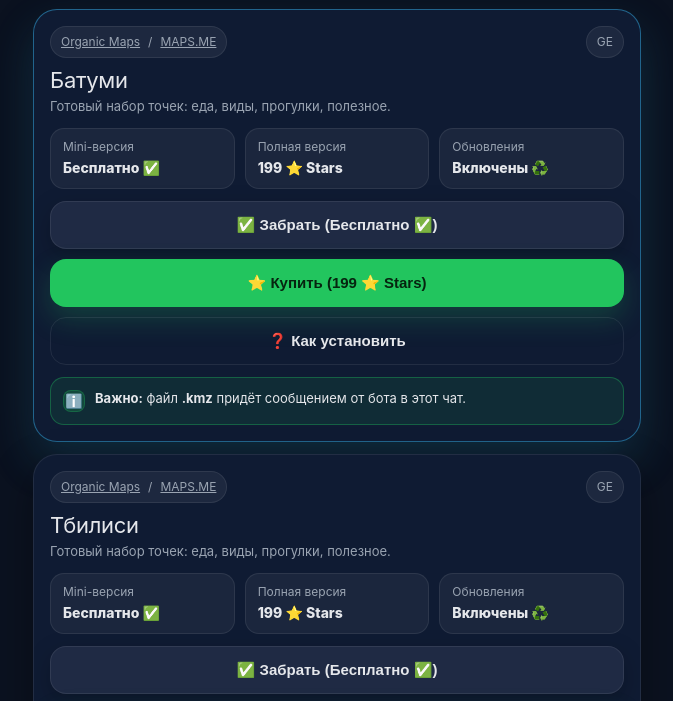
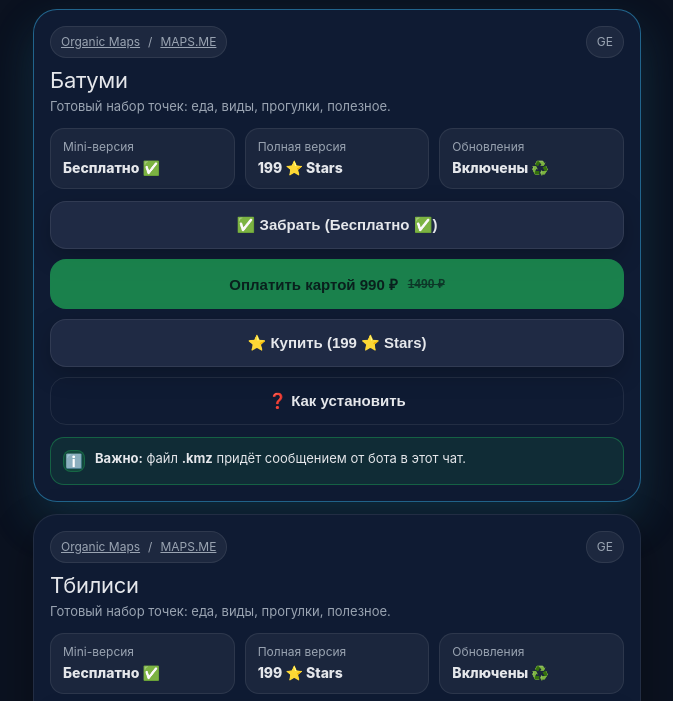
Before and after one commit to SiLVERSHTAiN/sale_map, a website: page docs/index.html in a window 1280 px wide. Shown: the part 65-766 px from the top of the page, without its empty margins (303-976 px from the left). Drawn offline with Linux system fonts and the light colour scheme.

Commit message:
Add rub price and Robokassa button

```diff
--- a/docs/app.js
+++ b/docs/app.js
@@ -228,6 +228,20 @@ function starsLabel(priceStars){
     return n <= 0 ? 'Бесплатно ✅' : `${n} ⭐ Stars`;
 }
 
+function rubLabel(priceRub){
+    const n = Number(priceRub || 0);
+    if (!Number.isFinite(n) || n <= 0) return '';
+    return `${n} ₽`;
+}
+
+function promoLabel(priceRub, priceRubOld){
+    const now = Number(priceRub || 0);
+    const old = Number(priceRubOld || 0);
+    if (!Number.isFinite(now) || now <= 0) return '';
+    if (Number.isFinite(old) && old > now) return `${now} ₽ (вместо ${old} ₽)`;
+    return `${now} ₽`;
+}
+
 // Рисуем карточку города из твоих CSS-классов (.card, .pill, .badge, .btn...)
 function renderCityCard(city, products, purchasedSet, purchaseMap){
     const cityProducts = products.filter(p => p.cityId === city.id && p.active !== false);
@@ -246,6 +260,10 @@ function renderCityCard(city, products, purchasedSet, purchaseMap){
     const updateAvailable = hasPurchase
         ? hasUpdate(purchasedProduct, paidAt, lastDownloadedAt)
         : false;
+
+    const hasRubPay = full && Number(full.priceRub || 0) > 0;
+    const rubText = hasRubPay ? promoLabel(full.priceRub, full.priceRubOld) : '';
+    const rubUrl = full?.payUrl ? String(full.payUrl) : '';
 
     return `
         <div class="card" id="city-${cid}" data-city="${esc(city.id)}">
@@ -295,7 +313,23 @@ function renderCityCard(city, products, purchasedSet, purchaseMap){
                     }
 
                     ${full ? `
-                        <button class="btn primary" data-action="BUY" data-product="${esc(full.id)}">
+                        ${hasRubPay ? `
+                            ${rubUrl ? `
+                                <a class="btn primary" href="${esc(rubUrl)}" target="_blank" rel="noopener">
+                                    Оплатить картой ${esc(rubLabel(full.priceRub))}
+                                    ${full.priceRubOld && Number(full.priceRubOld) > Number(full.priceRub || 0)
+                                        ? ` <span class="price-old">${esc(rubLabel(full.priceRubOld))}</span>`
+                                        : ''}
+                                </a>` : `
+                                <button class="btn primary disabled" disabled>
+                                    Оплатить картой ${esc(rubLabel(full.priceRub))}
+                                    ${full.priceRubOld && Number(full.priceRubOld) > Number(full.priceRub || 0)
+                                        ? ` <span class="price-old">${esc(rubLabel(full.priceRubOld))}</span>`
+                                        : ''}
+                                </button>`
+                            }
+                        ` : ''}
+                        <button class="btn ${hasRubPay ? '' : 'primary'}" data-action="BUY" data-product="${esc(full.id)}">
                             ⭐ Купить (${esc(full.subtitle || starsLabel(full.priceStars))})
                         </button>` : ''
                     }
--- a/docs/products.json
+++ b/docs/products.json
@@ -23,6 +23,9 @@
             "title": "Полная версия",
             "subtitle": "199 ⭐ Stars",
             "priceStars": 199,
+            "priceRub": 990,
+            "priceRubOld": 1490,
+            "payUrl": "",
             "updatedAt": "2026-02-07T00:00:00Z",
             "file": "https://pub-88906c2943024ae0a8acd2a4942d3a0e.r2.dev/batumi-full.kmz",
             "active": true
@@ -46,6 +49,9 @@
             "title":"Полная версия",
             "subtitle":"199 ⭐ Stars",
             "priceStars":199,
+            "priceRub": 990,
+            "priceRubOld": 1490,
+            "payUrl": "",
             "updatedAt": "2026-02-07T00:00:00Z",
             "file":"https://pub-88906c2943024ae0a8acd2a4942d3a0e.r2.dev/tbilisi-full.kmz",
             "active": true
--- a/docs/style.css
+++ b/docs/style.css
@@ -297,6 +297,10 @@ a.chip:hover{
   user-select:none;
   -webkit-tap-highlight-color: transparent;
 }
+
+a.btn{
+  text-decoration: none;
+}
 .btn:active{ transform: translateY(1px); }
 
 .btn.primary{
@@ -309,6 +313,20 @@ a.chip:hover{
 .btn.ghost{
   background: transparent;
   box-shadow:none;
+}
+
+.btn.disabled,
+.btn:disabled{
+  opacity: .6;
+  cursor: not-allowed;
+  box-shadow: none;
+}
+
+.price-old{
+  font-size: 12px;
+  font-weight: 700;
+  opacity: .75;
+  text-decoration: line-through;
 }
 
 .hint{
```
Also changed, not shown: docs/offer.html (+6 -1 lines).
